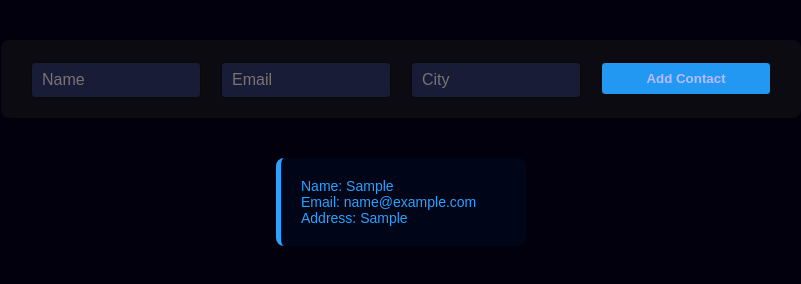
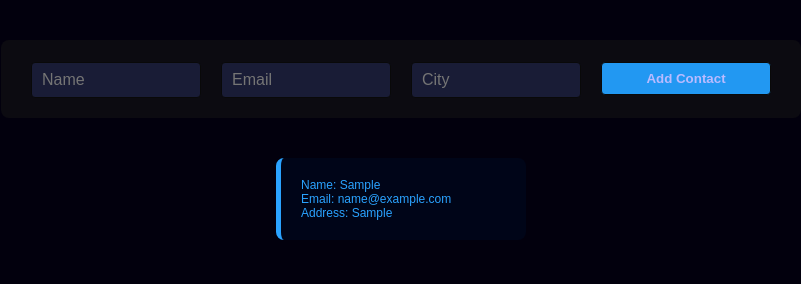
Before and after one commit to mReidMoesker/contact-creator, a plain HTML site: page index.html in a window 1280 px wide. Both pictures are taken after typing "Sample", "name@example.com", "Sample" into the empty fields and a click on the input "Add Contact". Shown: the whole page, without its empty margins (239-1040 px from the left). Drawn offline with Linux system fonts and the light colour scheme.

Commit message:
Update style.css

```diff
--- a/assets/css/style.css
+++ b/assets/css/style.css
@@ -68,7 +68,7 @@ form input[type="submit"] {
   margin-top: 2px;
   padding: 8px 10px;
   border-radius: 4px;
-  border: 1px solid #090909
+  border: 1px solid #090909;
 }
 
 form input[type="submit"]:hover {
@@ -92,11 +92,12 @@ form input[type="submit"]:hover {
   border-left: 5px solid #2aa3ff;
   transition: 0.3s;
   width: 250px;
+  cursor: pointer;
 
   p {
     color: #2aa3ff;
     transition: 0.3s;
-    font-size: 14px;
+    font-size: 12px;
   }
 }
 
```
